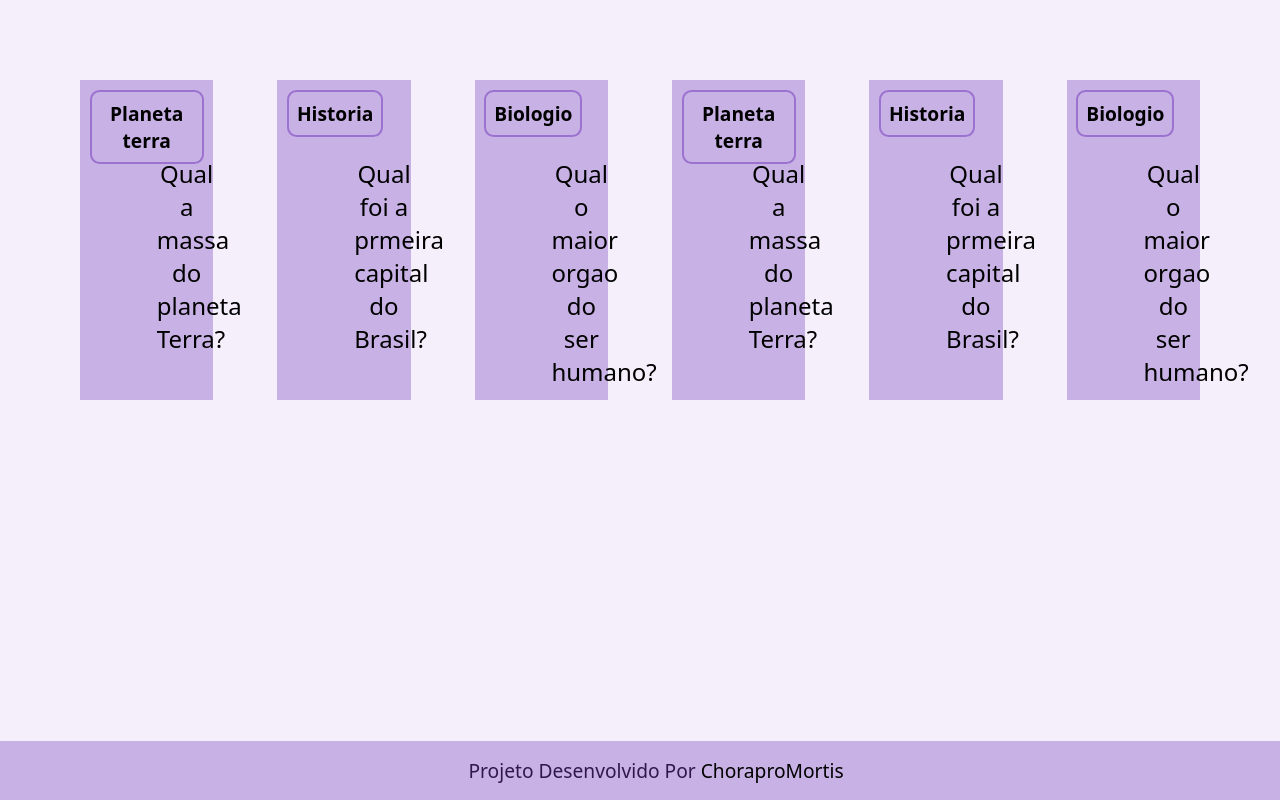
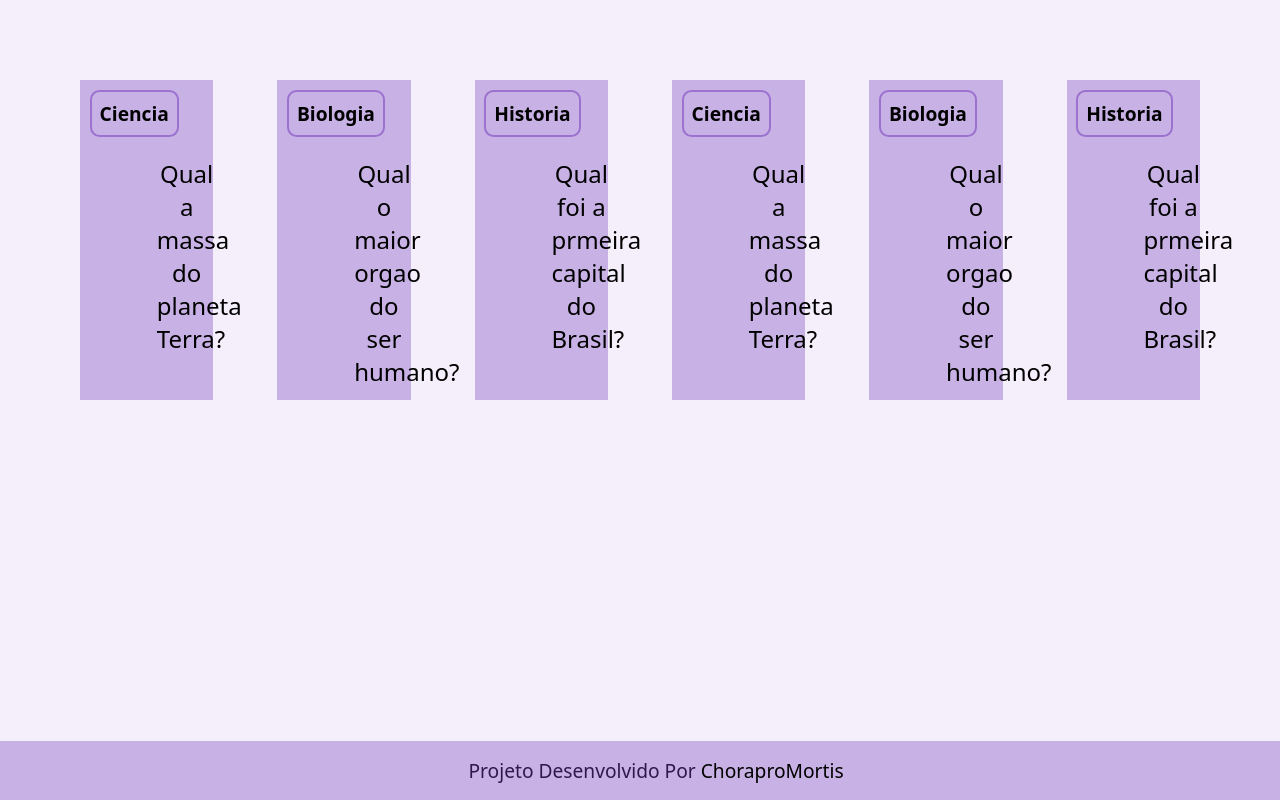
Before and after one commit to LuizBAHIA30/2024-2B-Perguntas-e-Respostas, a plain HTML site: page index.html in a window 1280 px wide. Drawn offline with Linux system fonts and the light colour scheme; a web font is replaced by a local one.

Commit message:
Add files via upload

```diff
--- /dev/null
+++ b/app.js
@@ -0,0 +1,19 @@
+function criaCartao(materia, pergunta, resposta) {
+    let caixa = document.getElementById("caixa")
+    let cartao = document.createElement("article")
+
+    cartao.className = `cartao`
+
+    cartao.innerHTML = `
+    <div class="cartao__conteudo">
+        <h3>${materia}</h3>
+        <div class="cartao__conteudo__pergunta">
+            <p> ${pergunta} </p>
+        </div>
+        <div class="cartao__conteudo__resposta">
+            <p>${resposta}</p>
+        </div>
+    </div>
+    `
+    caixa.appendChild(cartao)
+}
--- a/index.html
+++ b/index.html
@@ -11,77 +11,14 @@
 <body>
     <main>
         <section id="caixa">
-            <article class="cartao">
-                <div class="cartao__conteudo">
-                    <h3> Planeta terra </h3>
-                    <div class="cartao__conteudo__pergunta">
-                        <p> Qual a massa do planeta Terra? </p>
-                    </div>
-                    <div class="cartao__conteudo__resposta">
-                        <p>5,972 x 10^24 kg</p>
-                    </div>
-                </div>
-            </article>
-            <article class="cartao">
-                <div class="cartao__conteudo">
-                    <h3> Historia </h3>
-                    <div class="cartao__conteudo__pergunta">
-                        <p> Qual foi a prmeira capital do Brasil? </p>
-                    </div>
-                    <div class="cartao__conteudo__resposta">
-                        <p> Bahia </p>
-                    </div>
-                </div>
-            </article>
-            <article class="cartao">
-                <div class="cartao__conteudo">
-                    <h3> Biologio </h3>
-                    <div class="cartao__conteudo__pergunta">
-                        <p> Qual o maior orgao do ser humano? </p>
-                    </div>
-                    <div class="cartao__conteudo__resposta">
-                        <p> Pele</p>
-                    </div>
-                </div>
-            </article>
-            <article class="cartao">
-                <div class="cartao__conteudo">
-                    <h3> Planeta terra </h3>
-                    <div class="cartao__conteudo__pergunta">
-                        <p> Qual a massa do planeta Terra? </p>
-                    </div>
-                    <div class="cartao__conteudo__resposta">
-                        <p>5,972 x 10^24 kg</p>
-                    </div>
-                </div>
-            </article>
-            <article class="cartao">
-                <div class="cartao__conteudo">
-                    <h3> Historia </h3>
-                    <div class="cartao__conteudo__pergunta">
-                        <p> Qual foi a prmeira capital do Brasil? </p>
-                    </div>
-                    <div class="cartao__conteudo__resposta">
-                        <p> Bahia </p>
-                    </div>
-                </div>
-            </article>
-            <article class="cartao">
-                <div class="cartao__conteudo">
-                    <h3> Biologio </h3>
-                    <div class="cartao__conteudo__pergunta">
-                        <p> Qual o maior orgao do ser humano? </p>
-                    </div>
-                    <div class="cartao__conteudo__resposta">
-                        <p> Pele</p>
-                    </div>
-                </div>
-            </article>
+
         </section>
     </main>
     <footer>
         <p>Projeto Desenvolvido Por <a href="https://github.com/LuizBAHIA30">ChoraproMortis</a></p>
     </footer>
+    <script src="app.js"></script>
+    <script src="perguntas.js"></script>
 </body>
 
 </html>
--- /dev/null
+++ b/perguntas.js
@@ -0,0 +1,29 @@
+criaCartao(
+    "Ciencia",
+    "Qual a massa do planeta Terra?",
+    "5,972 x 10^24 kg"
+)
+criaCartao(
+    "Biologia",
+    "Qual o maior orgao do ser humano?",
+    "A pele"
+)
+criaCartao(
+    "Historia",
+    "Qual foi a prmeira capital do Brasil?",
+    "Bahia"
+)
+criaCartao(
+    "Ciencia",
+    "Qual a massa do planeta Terra?",
+    "5,972 x 10^24 kg"
+)
+criaCartao(
+    "Biologia",
+    "Qual o maior orgao do ser humano?",
+    "A pele"
+)
+criaCartao(
+    "Historia",
+    "Qual foi a prmeira capital do Brasil?",
+    "Bahia")
```
